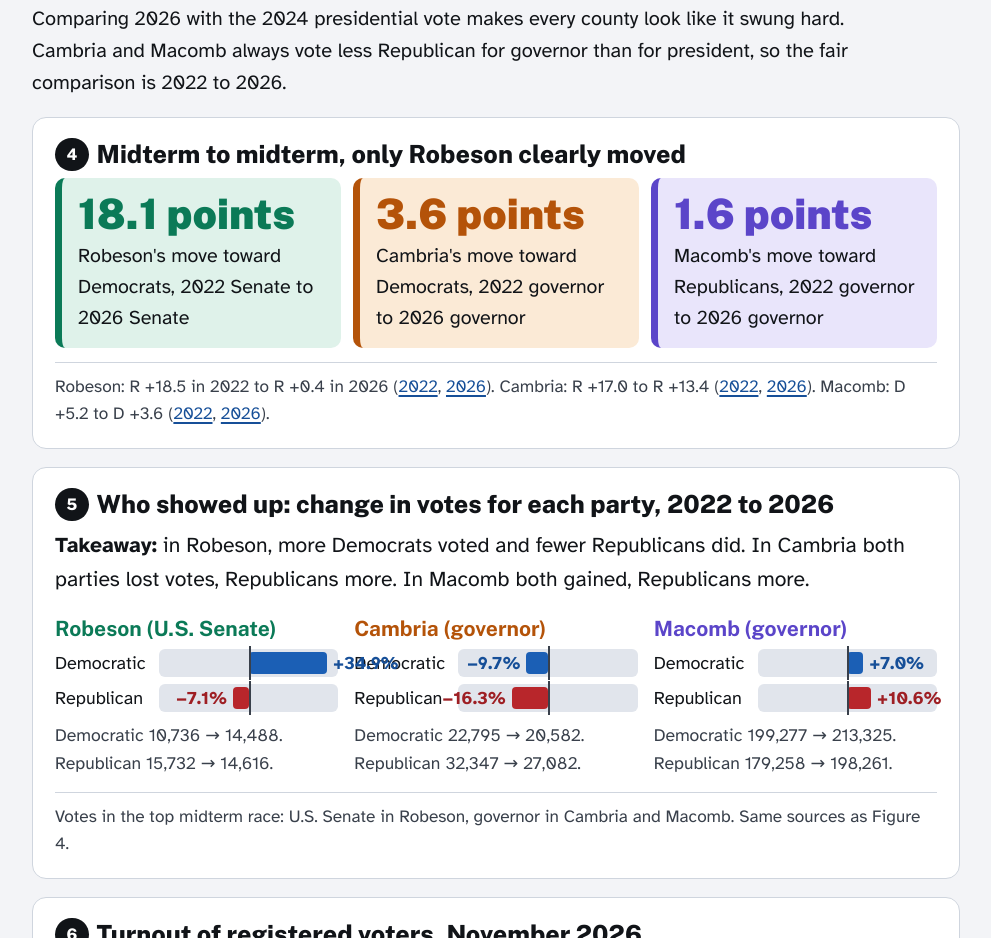
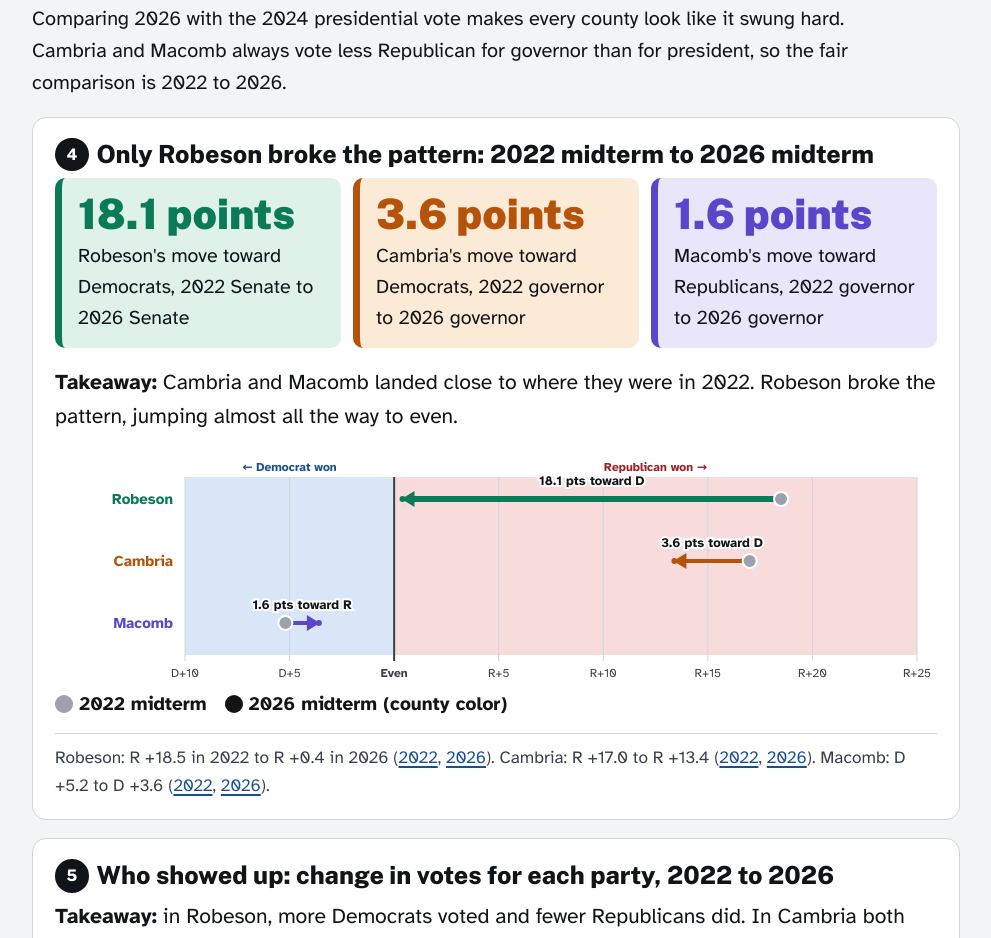
Before and after one commit to yashitas4/election-research, a plain HTML site: page index.html in a window 1280 px wide. Shown: the part 4628-5566 px from the top of the page, without its empty margins (144-1135 px from the left). Drawn offline with nearby package versions, Linux system fonts and the light colour scheme.

Commit message:
Add 'Only Robeson broke the pattern' chart (2022 to 2026 midterm margins)
Co-Authored-By: Claude Opus 5.5 <noreply@anthropic.com>

```diff
--- a/index.html
+++ b/index.html
@@ -321,12 +321,15 @@ footer{margin-top:48px;font-size:.88rem;color:var(--ink-2);border-top:1px solid
   <p>Comparing 2026 with the 2024 presidential vote makes every county look like it swung hard. Cambria and Macomb always vote less Republican for governor than for president, so the fair comparison is 2022 to 2026.</p>
 
   <div class="fig">
-    <h3><span class="num">4</span>Midterm to midterm, only Robeson clearly moved</h3>
+    <h3><span class="num">4</span>Only Robeson broke the pattern: 2022 midterm to 2026 midterm</h3>
     <div class="stats">
       <div class="stat" style="--c:var(--rob);--cs:var(--rob-soft)"><b>18.1 points</b><span>Robeson's move toward Democrats, 2022 Senate to 2026 Senate</span></div>
       <div class="stat" style="--c:var(--cam);--cs:var(--cam-soft)"><b>3.6 points</b><span>Cambria's move toward Democrats, 2022 governor to 2026 governor</span></div>
       <div class="stat" style="--c:var(--mac);--cs:var(--mac-soft)"><b>1.6 points</b><span>Macomb's move toward Republicans, 2022 governor to 2026 governor</span></div>
     </div>
+    <p class="take" style="margin-top:18px"><b>Takeaway:</b> Cambria and Macomb landed close to where they were in 2022. Robeson broke the pattern, jumping almost all the way to even.</p>
+    <div id="f4" role="img" aria-label="Arrows from the 2022 midterm margin to the 2026 margin. Robeson: R +18.5 to R +0.4, a move of 18.1 points toward Democrats. Cambria: R +17.0 to R +13.4, 3.6 points toward Democrats. Macomb: D +5.2 to D +3.6, 1.6 points toward Republicans."></div>
+    <div class="keyrow" aria-hidden="true" style="margin-top:6px"><span><span class="sw" style="--c:var(--other);border-radius:50%"></span>2022 midterm</span><span><span class="sw" style="--c:var(--ink);border-radius:50%"></span>2026 midterm (county color)</span></div>
     <p class="src">Robeson: R +18.5 in 2022 to R +0.4 in 2026 (<a href="https://er.ncsbe.gov/enr/20221108/data/results_78.txt">2022</a>, <a href="https://er.ncsbe.gov/enr/20261103/data/results_78.txt">2026</a>). Cambria: R +17.0 to R +13.4 (<a href="https://results.enr.clarityelections.com/PA/Cambria/116141/web.307039/#/summary">2022</a>, <a href="https://results.enr.clarityelections.com/PA/Cambria/127572/web.345435/#/summary">2026</a>). Macomb: D +5.2 to D +3.6 (<a href="https://en.wikipedia.org/wiki/2022_Michigan_gubernatorial_election">2022</a>, <a href="https://macombgovdocs.org/clerk/pdfs/elect-2026-11-03-official-summary-results.pdf">2026</a>).</p>
   </div>
 
@@ -700,6 +703,35 @@ diverge(document.getElementById("f3"),Object.keys(M).map(function(k){
   return {title:M[k].n,c:k,rows:M[k].m.map(function(v,i){if(v===null)return null;var nm=RACE[i];if(MID[k][i])nm=YRS[i][0]+" "+MID[k][i];return [nm,v];}).filter(Boolean)};
 }),45);
 
+/* Figure 4: only Robeson broke the pattern (2022 -> 2026 arrows) */
+function drawF4(){
+  var host=document.getElementById("f4");host.innerHTML="";
+  var W=Math.max(300,host.clientWidth||700),narrow=W<560,H=narrow?270:230,l=narrow?24:130,r=narrow?24:20,t=narrow?8:30,rowH=narrow?74:62;
+  var svg=s("svg",{viewBox:"0 0 "+W+" "+H,"aria-hidden":"true",focusable:"false"},host);svg.style.cssText="display:block;width:100%;height:auto";
+  function x(v){return l+(v+10)/(25+10)*(W-l-r);}
+  var axY=H-22;
+  s("rect",{x:x(-10),y:t-6,width:x(0)-x(-10),height:axY-t,fill:"var(--dem-soft)"},svg);
+  s("rect",{x:x(0),y:t-6,width:x(25)-x(0),height:axY-t,fill:"var(--rep-soft)"},svg);
+  [-10,-5,0,5,10,15,20,25].forEach(function(k){
+    s("line",{x1:x(k),x2:x(k),y1:t-6,y2:axY,stroke:k===0?"var(--ink-2)":"var(--rule)","stroke-width":k===0?2:1},svg);
+    if(!narrow||k%10===0)s("text",{x:x(k),y:axY+16,"text-anchor":"middle","font-size":12,fill:"var(--ink-2)","font-weight":k===0?700:400},svg,k===0?"Even":(k>0?"R+":"D+")+Math.abs(k));
+  });
+  if(!narrow){s("text",{x:x(-5),y:t-12,"text-anchor":"middle","font-size":12,"font-weight":700,fill:"var(--dem-text)"},svg,"← Democrat won");s("text",{x:x(12.5),y:t-12,"text-anchor":"middle","font-size":12,"font-weight":700,fill:"var(--rep-text)"},svg,"Republican won →");}
+  var rows=[["rob","Robeson",18.5,0.4,"18.1 pts toward D"],["cam","Cambria",17.0,13.4,"3.6 pts toward D"],["mac","Macomb",-5.2,-3.6,"1.6 pts toward R"]];
+  rows.forEach(function(rw,i){
+    var cy=t+16+i*rowH+(narrow?32:0),c="var(--"+rw[0]+")",a=x(rw[2]),b=x(rw[3]),dir=b<a?-1:1;
+    if(narrow)s("text",{x:l+2,y:cy-32,"font-size":14,"font-weight":800,fill:c},svg,rw[1]);
+    else s("text",{x:l-12,y:cy+5,"text-anchor":"end","font-size":15,"font-weight":800,fill:c},svg,rw[1]);
+    s("line",{x1:a,x2:b-dir*9,y1:cy,y2:cy,stroke:c,"stroke-width":rw[0]==="rob"?6:4,"stroke-linecap":"round"},svg);
+    s("path",{d:"M"+(b-dir*12)+" "+(cy-8)+" L"+(b+dir*1)+" "+cy+" L"+(b-dir*12)+" "+(cy+8)+"Z",fill:c},svg);
+    s("circle",{cx:a,cy:cy,r:7,fill:"var(--other)",stroke:"var(--surface)","stroke-width":2},svg);
+    s("circle",{cx:b,cy:cy,r:3,fill:c},svg);
+    var lab=rw[4],half=lab.length*3.8,mid=Math.min(W-r-half-4,Math.max(l+half+4,(a+b)/2));
+    s("text",{x:mid,y:cy-14,"text-anchor":"middle","font-size":13,"font-weight":800,fill:"var(--ink)",stroke:"var(--surface)","stroke-width":4,"paint-order":"stroke"},svg,lab);
+  });
+}
+drawF4();var f4t;window.addEventListener("resize",function(){clearTimeout(f4t);f4t=setTimeout(drawF4,120);});
+
 /* Figure 5: change in votes */
 var CH=[
  {k:"rob",n:"Robeson (U.S. Senate)",d:[10736,14488],r:[15732,14616]},
```
